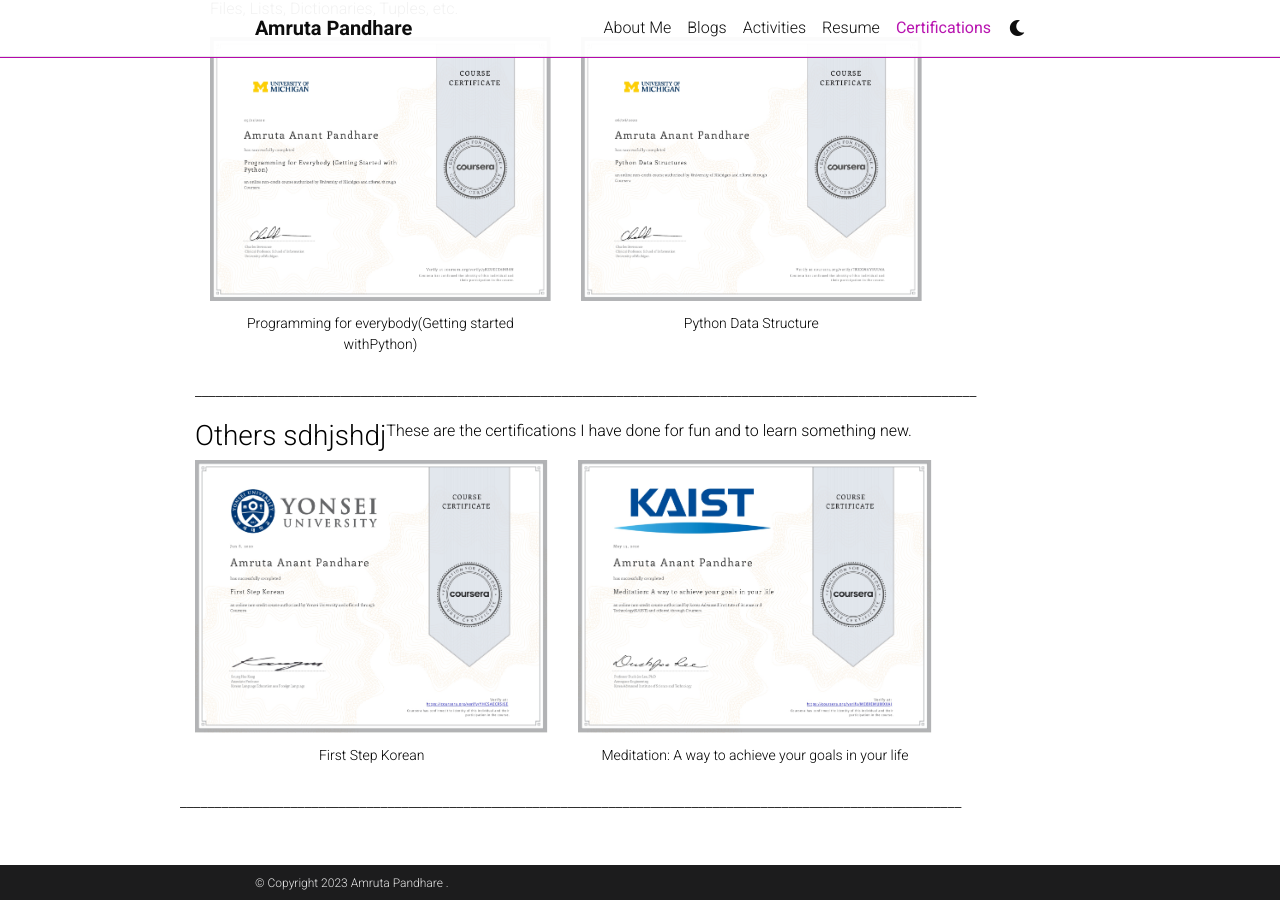
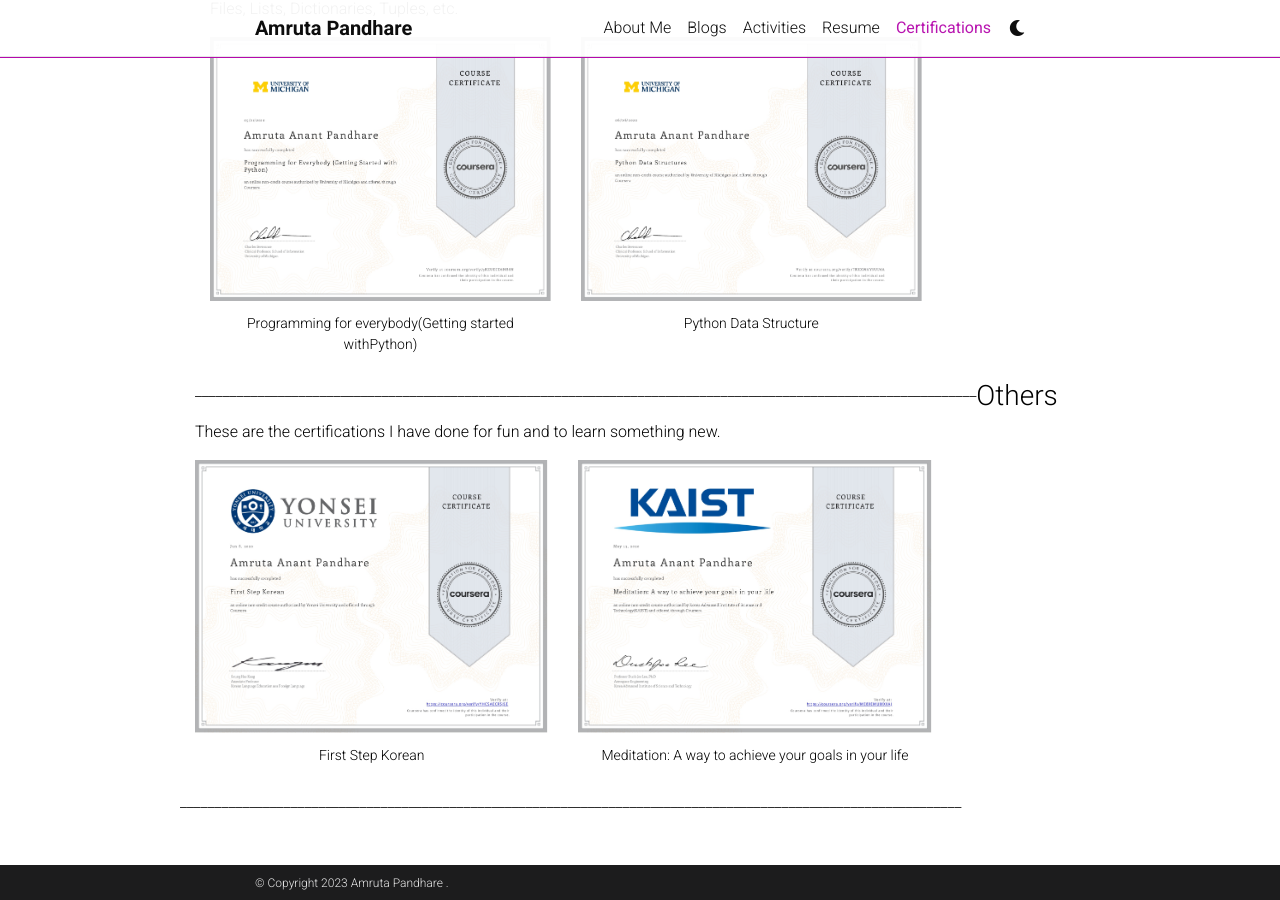
Before and after one commit to AmrutaPandhare/AmrutaPandhare.github.io, a Jekyll site: the page built from _pages/publications.md, in a window 1280 px wide and 900 px high, scrolled down 3255 px. Built offline with Jekyll 4.4.1, drawn with Linux system fonts in a browser that asks for light colours; comment, search, counter and statistics services are not loaded; a style sheet for code colours, icons or effects is not loaded.

Commit message:
Update publications.md

```diff
--- a/_pages/publications.md
+++ b/_pages/publications.md
@@ -127,7 +127,7 @@ nav_order: 5
       </div>
     </div>
   <p>_________________________________________________________________________________________________________________</p>
-  <h3>Others sdhjshdj</h3>
+  <h3>Others</h3>
   <p>These are the certifications I have done for fun and to learn something new.</p>
   <div class="row">
     <div class="col-md-5">
```
